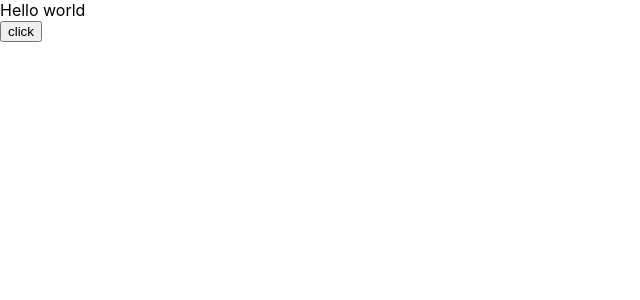
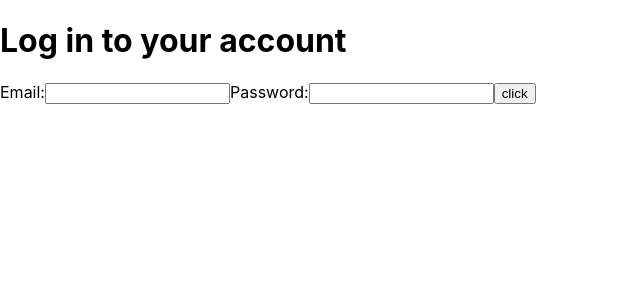
Before and after one commit to tbuller/weatherbook-ts, a React (Create React App) app in the folder frontend/: page /login in a window 1280 px wide. Shown: the top 300 px of the page, without its empty margins (0-640 px from the left). Built offline with nearby package versions, Linux system fonts and the light colour scheme; no server answers.

Commit message:
authentication added

```diff
--- a/frontend/src/components/Login.tsx
+++ b/frontend/src/components/Login.tsx
@@ -8,7 +8,9 @@ interface LoginProps {
 
 const Login: React.FC<LoginProps> = ({ navigate }) => {
 
-  const [users, setUsers] = useState([]);
+  const [users, setUsers] = useState<any[]>([]);
+  const [email, setEmail] = useState("");
+  const [password, setPassword] = useState("");
 
   useEffect(() => {
     fetch("http://localhost:8080/users")
@@ -16,14 +18,34 @@ const Login: React.FC<LoginProps> = ({ navigate }) => {
       .then((data) => setUsers(data.users))
   }, [])
 
-  const showUsers = () => {
-    console.log(users);
+  const handleEmail = (event: React.ChangeEvent<HTMLInputElement>) => {
+    setEmail(event.target.value);
+  }
+
+  const handlePassword = (event: React.ChangeEvent<HTMLInputElement>) => {
+    setPassword(event.target.value);
+  }
+
+  const handleLogin = (event: React.MouseEvent<HTMLButtonElement>) => {
+    event.preventDefault();
+    const matchesUser = users.find(u => u.email === email && u.password === password);
+    if (matchesUser) {
+      console.log("success");
+    } else {
+      console.log("not today buddy");
+    }
   }
 
   return (
     <div>
-    <div>Hello world</div>
-    <button onClick={showUsers}>click</button>
+    <h1>Log in to your account</h1>
+    <form>
+    <label>Email:</label>
+    <input type="text" onChange={handleEmail}/>
+    <label>Password:</label>
+    <input type="password" onChange={handlePassword}/>
+    <button onClick={handleLogin}>click</button>
+    </form>
     </div>
   )
 }
```
